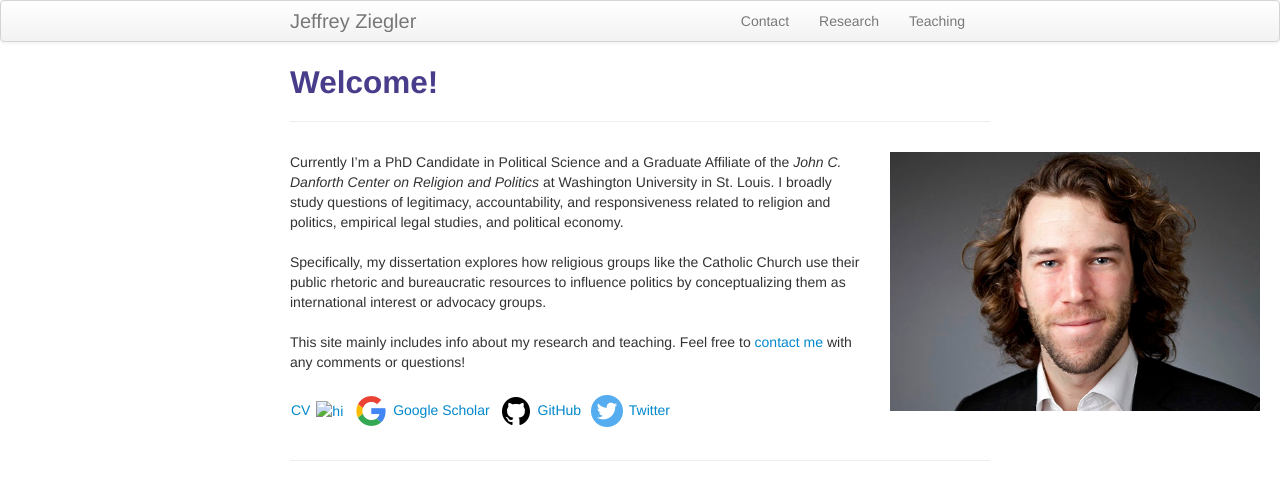
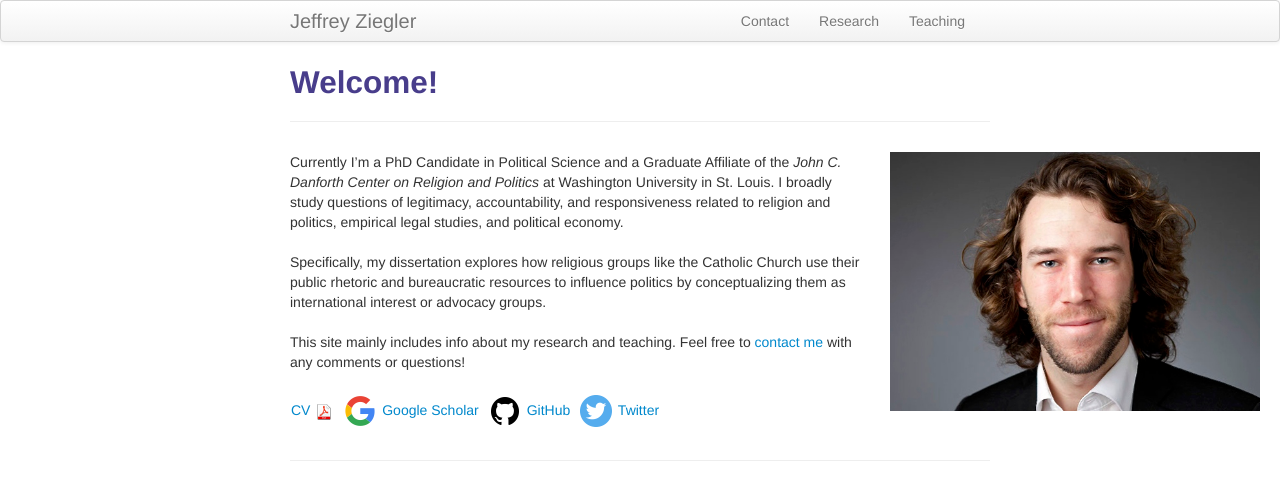
Before and after one commit to zieglerjef/zieglerjef.github.io, a Jekyll site: the page built from index.md, in a window 1280 px wide. Shown: the top 500 px of the page. Built offline with Jekyll 4.4.1, drawn with Linux system fonts in a browser that asks for light colours.

Commit message:
Update index.md

```diff
--- a/index.md
+++ b/index.md
@@ -15,7 +15,7 @@ This site mainly includes info about my research and teaching. Feel free to <a h
 
 <table align="left">
   <tr><td>
-<a href="https://drive.google.com/open?id=1tBMW3yqCl2WfRwRRfyTYkDypJOkOb961" target="_blank">	CV <img src="icons16/pdf-icon.png" alt="hi" class="inline"/> </a> </td>
+<a href="https://drive.google.com/open?id=1tBMW3yqCl2WfRwRRfyTYkDypJOkOb961" target="_blank">	CV <img src="pages/icons16/pdf-icon.png" alt="hi" class="inline"/> </a> </td>
 	  <td></td>	  <td></td>  <td></td>
 	<td><a href="https://scholar.google.com/citations?user=PE2j3DcAAAAJ&hl=sv)"> <img src="pages/icons32/google-icon.png" alt="hi" class="inline"/> Google Scholar</a></td>
 	  <td></td>	  <td></td>  <td></td>
```
